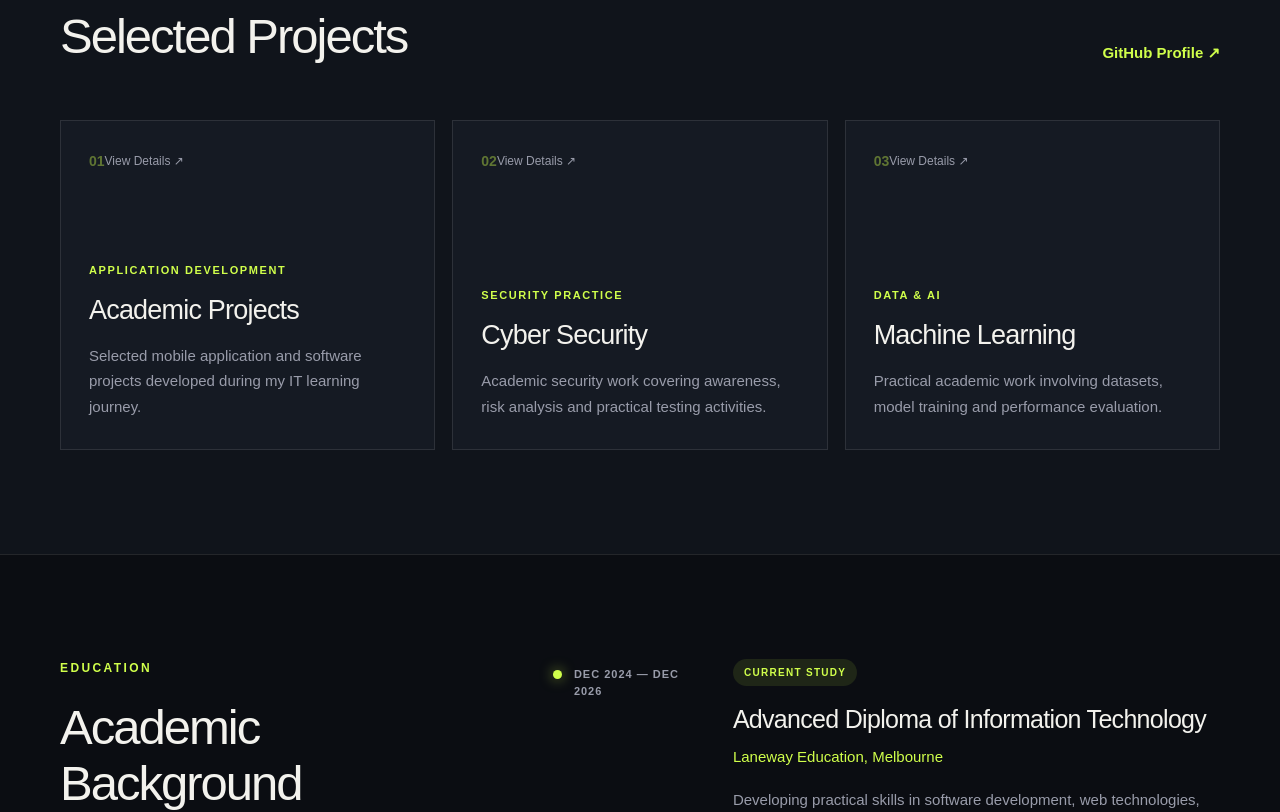
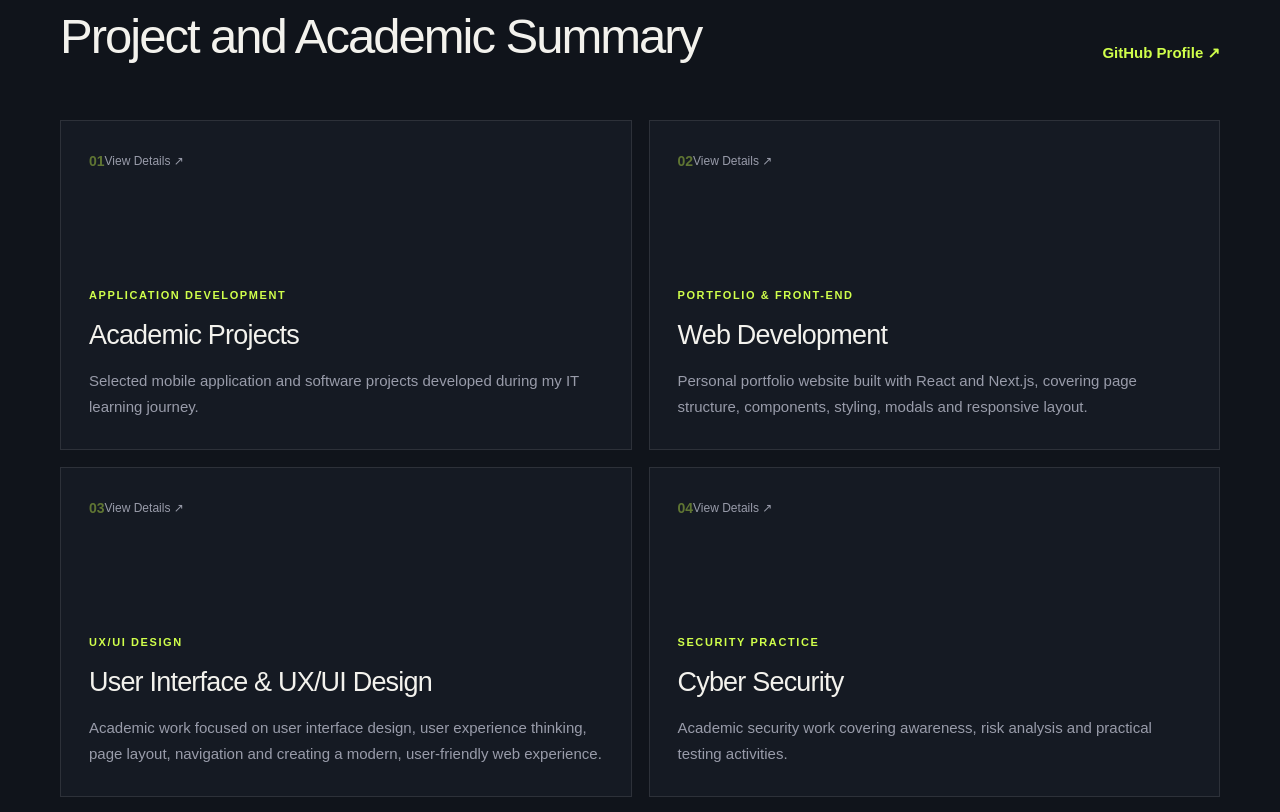
Before and after one commit to TheCoderSamet/sametuzgoz, a Next.js app: page / in a window 1280 px wide. Shown: the part 1700-2512 px from the top of the page. Built offline with nearby package versions, Linux system fonts and the light colour scheme; no server answers.

Commit message:
Update portfolio content

```diff
--- a/app/globals.css
+++ b/app/globals.css
@@ -364,7 +364,7 @@ a {
 
 .projectGrid {
   display: grid;
-  grid-template-columns: repeat(3, 1fr);
+  grid-template-columns: repeat(2, 1fr);
   gap: 17px;
 }
 
@@ -519,6 +519,10 @@ a {
   display: flex;
   flex-direction: column;
   border-top: 1px solid var(--line);
+}
+
+.modalColumns + .modalRepoList {
+  margin-top: 24px;
 }
 
 .modalRepo {
--- a/app/page.tsx
+++ b/app/page.tsx
@@ -4,7 +4,13 @@ import Image from "next/image";
 import { useEffect, useState } from "react";
 import ViewCounter from "@/components/ViewCounter";
 
-type ModalId = "academic" | "cyber" | "machine-learning" | null;
+type ModalId =
+  | "academic"
+  | "cyber"
+  | "machine-learning"
+  | "web-development"
+  | "ux-ui"
+  | null;
 
 const skills = [
   "HTML & CSS",
@@ -29,8 +35,24 @@ const projectCards = [
       "Selected mobile application and software projects developed during my IT learning journey.",
   },
   {
+    id: "web-development" as const,
+    number: "02",
+    title: "Web Development",
+    type: "PORTFOLIO & FRONT-END",
+    description:
+      "Personal portfolio website built with React and Next.js, covering page structure, components, styling, modals and responsive layout.",
+  },
+  {
+    id: "ux-ui" as const,
+    number: "03",
+    title: "User Interface & UX/UI Design",
+    type: "UX/UI DESIGN",
+    description:
+      "Academic work focused on user interface design, user experience thinking, page layout, navigation and creating a modern, user-friendly web experience.",
+  },
+  {
     id: "cyber" as const,
-    number: "02",
+    number: "04",
     title: "Cyber Security",
     type: "SECURITY PRACTICE",
     description:
@@ -38,7 +60,7 @@ const projectCards = [
   },
   {
     id: "machine-learning" as const,
-    number: "03",
+    number: "05",
     title: "Machine Learning",
     type: "DATA & AI",
     description:
@@ -232,7 +254,7 @@ export default function Home() {
             <div className="sectionTop">
               <div>
                 <p className="sectionLabel">PROJECTS</p>
-                <h2>Selected Projects</h2>
+                <h2>Project and Academic Summary</h2>
               </div>
 
               <a
@@ -498,6 +520,97 @@ export default function Home() {
                 </div>
               </div>
             )}
+
+            {activeModal === "ux-ui" && (
+              <div className="modalBody">
+                <p className="modalLabel">UX/UI DESIGN</p>
+                <h2>User Interface &amp; UX/UI Design</h2>
+                <p className="modalIntro">
+                  Academic work focused on designing clear, user-friendly interfaces
+                  and thinking about how visitors move through a website with comfort
+                  and clarity.
+                </p>
+
+                <div className="modalColumns">
+                  <div className="modalPanel">
+                    <h3>User Experience</h3>
+                    <ul>
+                      <li>Designed user interfaces with readability and usability in mind.</li>
+                      <li>Considered user experience when planning content and interactions.</li>
+                      <li>Built a user-friendly web experience across key portfolio sections.</li>
+                    </ul>
+                  </div>
+
+                  <div className="modalPanel">
+                    <h3>Layout &amp; Visual Design</h3>
+                    <ul>
+                      <li>Structured page layout, navigation and section hierarchy.</li>
+                      <li>Organised content flow between About, Education, Skills, Projects and Contact.</li>
+                      <li>Applied modern, clean interface design principles throughout the site.</li>
+                    </ul>
+                  </div>
+                </div>
+              </div>
+            )}
+
+            {activeModal === "web-development" && (
+              <div className="modalBody">
+                <p className="modalLabel">PORTFOLIO &amp; FRONT-END</p>
+                <h2>Web Development</h2>
+                <p className="modalIntro">
+                  Academic and practical work focused on building this personal
+                  portfolio website, from page structure and components to styling,
+                  interactivity and published project content.
+                </p>
+
+                <div className="modalColumns">
+                  <div className="modalPanel">
+                    <h3>Structure &amp; Components</h3>
+                    <ul>
+                      <li>Applied HTML and CSS fundamentals to build clear page structure.</li>
+                      <li>Developed the site using React and Next.js.</li>
+                      <li>Organised sections such as Navbar, About, Education, Skills, Projects and Contact.</li>
+                      <li>Planned page layout and section flow for a readable portfolio experience.</li>
+                    </ul>
+                  </div>
+
+                  <div className="modalPanel">
+                    <h3>Styling &amp; Interaction</h3>
+                    <ul>
+                      <li>Used modular styling approaches including SCSS and CSS Modules concepts.</li>
+                      <li>Implemented modal and popup logic for project details.</li>
+                      <li>Applied responsive design principles across screen sizes.</li>
+                      <li>Prepared portfolio content, project cards and GitHub repository links.</li>
+                    </ul>
+                  </div>
+                </div>
+
+                <div className="modalRepoList">
+                  <article className="modalRepo">
+                    <div>
+                      <h3>Personal Portfolio Website</h3>
+                      <p>
+                        This portfolio project showcasing my IT studies, technical
+                        skills, academic background and selected project work.
+                      </p>
+                      <div className="modalTags">
+                        <span>React</span>
+                        <span>Next.js</span>
+                        <span>TypeScript</span>
+                        <span>Responsive UI</span>
+                      </div>
+                    </div>
+                    <a
+                      href="https://github.com/TheCoderSamet/sametuzgoz"
+                      target="_blank"
+                      rel="noopener noreferrer"
+                    >
+                      View Repo ↗
+                    </a>
+                  </article>
+                </div>
+              </div>
+            )}
           </div>
         </div>
       )}
```
